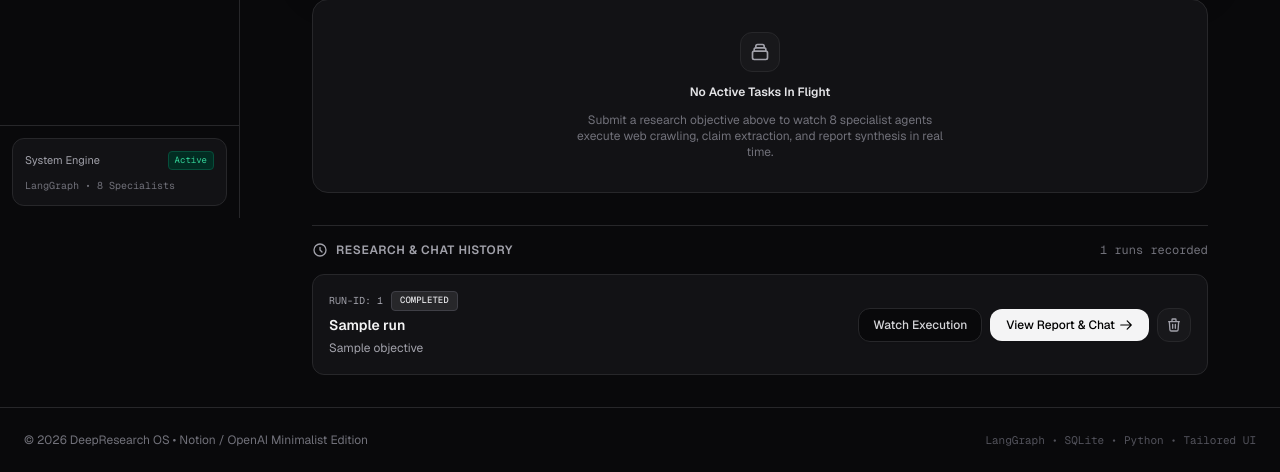
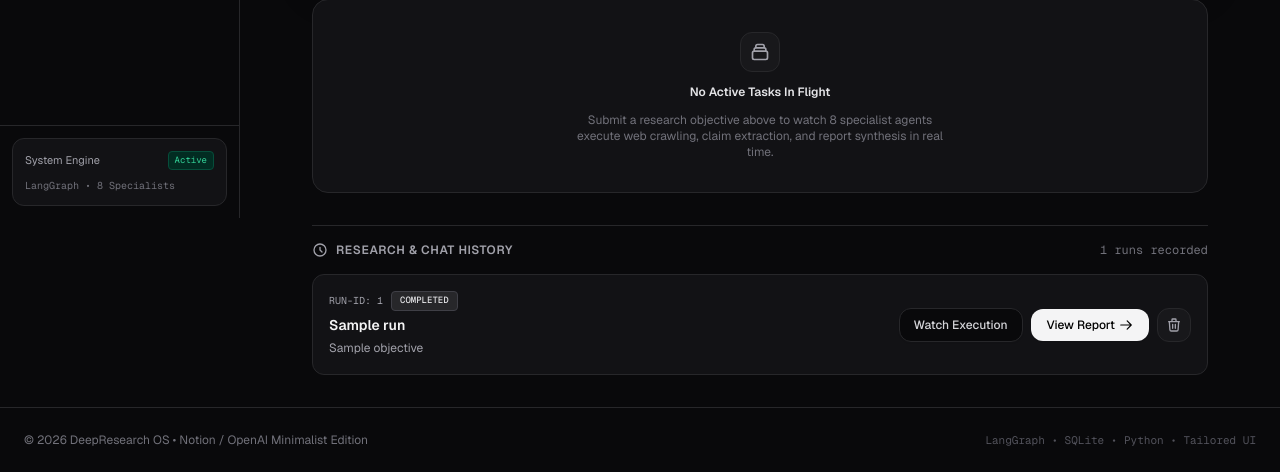
Before and after one commit to Pranavj16/DeepResearch_OS, a Django app: template frontend/templates/research/index.html in a window 1280 px wide. Shown: the part 582-1054 px from the top of the page. Run offline with Django 5.2, Linux system fonts and the light colour scheme; the template is opened without the code that fills it: most values are stand-ins (such as "Sample title", 1, 10 or a date in 2020); some libraries are stand-ins or nearby versions.

Commit message:
fix: update dashboard button text to View Report

```diff
--- a/frontend/templates/research/index.html
+++ b/frontend/templates/research/index.html
@@ -99,7 +99,7 @@
                         <span>Watch Execution</span>
                     </a>
                     <a href="/report/{{ run.run_id }}" class="px-4 py-2 rounded-xl bg-zinc-100 hover:bg-white text-black font-medium text-xs transition shadow-sm whitespace-nowrap flex items-center space-x-1">
-                        <span>View Report & Chat</span>
+                        <span>View Report</span>
                         <svg class="w-3.5 h-3.5" fill="none" stroke="currentColor" viewBox="0 0 24 24"><path stroke-linecap="round" stroke-linejoin="round" stroke-width="2" d="M14 5l7 7m0 0l-7 7m7-7H3"/></svg>
                     </a>
                     <button hx-delete="/research/delete/{{ run.run_id }}"
```
